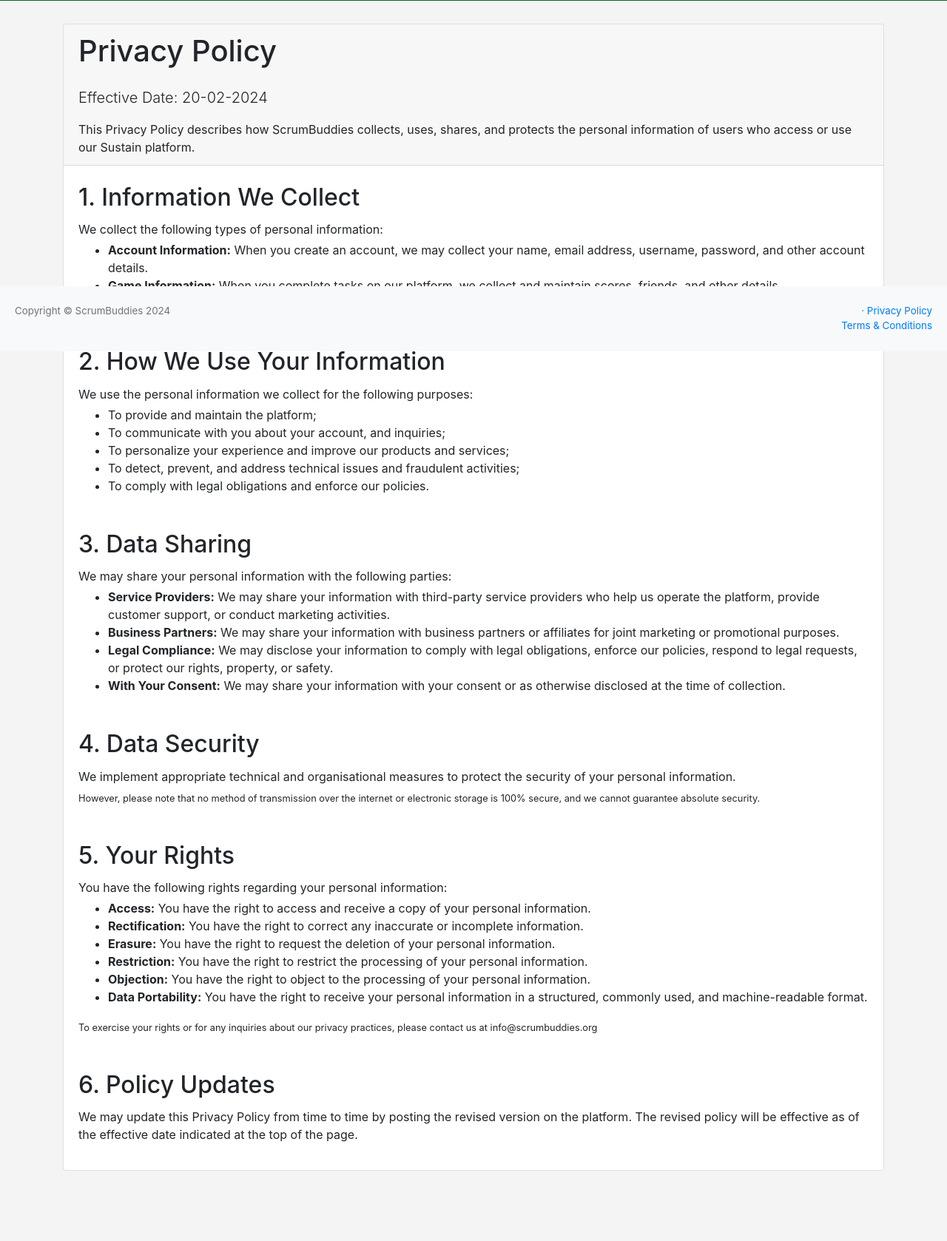
After one commit to CharlieSilver1108/Sustainability-Game, a Django app: page /members/privacy_policy in a window 1280 px wide. The commit adds this page. Shown: the part 325-2003 px from the top of the page at 74% size. Run offline with Django 5.2, Linux system fonts and the light colour scheme.

```diff
--- a/Sustain/templates/Sustain/base.html
+++ b/Sustain/templates/Sustain/base.html
@@ -21,7 +21,7 @@
 
   <body id="mainContent" style="background: #f4f4f4;">
     <br/>
-    <div style="padding: 5px;">
+    <div style="padding: 7px;">
       {% block content %}
 
       {% endblock %}
@@ -34,7 +34,7 @@
   <footer class="py-4 bg-light mt-auto" style="font-size: smaller; padding: 5px; position: fixed; bottom: 0; width: 100%; height: auto; justify-content: space-between;" id="footer">
       <div class="text-muted float-left text-left col-6">Copyright &copy; ScrumBuddies 2024</div>
       <div class="float-right text-right col-6" style="display: flex; flex-direction: column;">
-          <a href="#">&middot; Privacy Policy</a>
+          <a href="{% url 'privacy_policy' %}">&middot; Privacy Policy</a>
           <a href="#">Terms &amp; Conditions</a>
       </div>
   </footer>
--- a/Sustain/templates/Sustain/navbar.html
+++ b/Sustain/templates/Sustain/navbar.html
@@ -24,19 +24,18 @@
 
 
         <li class="nav-item dropdown">
-          <a class="nav-link dropdown-toggle" href="#" id="navbarDropdown" role="button" data-toggle="dropdown" aria-haspopup="true" aria-expanded="false">
-            Settings
-          </a>
+          <a class="nav-link dropdown-toggle" href="#" id="navbarDropdown" role="button" data-toggle="dropdown" aria-haspopup="true" aria-expanded="false">Account</a>
           <div class="dropdown-menu" aria-labelledby="navbarDropdown">
-            <a class="dropdown-item" href="#">Action</a>
-            <a class="dropdown-item" href="#">Another action</a>
 
-            {% if user.is_authenticated and user.is_superuser %}
+            {% if user.is_authenticated %}
+              {% if user.is_superuser %}
                 <a class="dropdown-item" href="{% url 'admin:index' %}">Admin</a>
               {% endif %}
 
+              <a class="dropdown-item" href="#">Update Account</a>
+              <a class="dropdown-item text-muted" href="{% url 'delete_user' %}">Delete Account</a>
+
               <div class="dropdown-divider"></div>
-              {% if user.is_authenticated %}
                   <a class="dropdown-item" href="{% url 'logout_user' %}">Logout</a>
             {% else %}
               <a class="dropdown-item" href="{% url 'login_user' %}">Login</a>
--- /dev/null
+++ b/members/templates/members/privacy_policy.html
@@ -0,0 +1,76 @@
+{% extends 'Sustain/base.html' %}
+
+
+{% block content %}
+    <title>Privacy Policy</title>
+
+    <div class="container">
+        <div class="row justify-content-center">
+            <div class="col-12">
+                <div class="card">
+                    <div class="card-header">
+                        <h1 class="card-title mb-4">Privacy Policy</h1>
+                        <p class="lead">Effective Date: 20-02-2024</p>
+                        <p class="card-text">This Privacy Policy describes how ScrumBuddies collects, uses, shares, and protects the personal information of users who access or use our Sustain platform.</p>
+                    </div>
+
+
+                    <div class="card-body">
+                        <h2 class="card-title mt-1">1. Information We Collect</h2>
+                            <p class="mb-1">We collect the following types of personal information:</p>
+                            <ul>
+                                <li><strong>Account Information:</strong> When you create an account, we may collect your name, email address, username, password, and other account details.</li>
+                                <li><strong>Game Information:</strong> When you complete tasks on our platform, we collect and maintain scores, friends, and other details.</li>
+                                <li><strong>Location Information:</strong> Some aspects of the platform require proof of location</li>
+                            </ul>
+
+
+                        <h2 class="card-title mt-5">2. How We Use Your Information</h2>
+                            <p class="mb-1">We use the personal information we collect for the following purposes:</p>
+                            <ul>
+                                <li>To provide and maintain the platform;</li>
+                                <li>To communicate with you about your account, and inquiries;</li>
+                                <li>To personalize your experience and improve our products and services;</li>
+                                <li>To detect, prevent, and address technical issues and fraudulent activities;</li>
+                                <li>To comply with legal obligations and enforce our policies.</li>
+                            </ul>
+
+
+                        <h2 class="card-title mt-5">3. Data Sharing</h2>
+                            <p class="mb-1">We may share your personal information with the following parties:</p>
+                            <ul>
+                                <li><strong>Service Providers:</strong> We may share your information with third-party service providers who help us operate the platform, provide customer support, or conduct marketing activities.</li>
+                                <li><strong>Business Partners:</strong> We may share your information with business partners or affiliates for joint marketing or promotional purposes.</li>
+                                <li><strong>Legal Compliance:</strong> We may disclose your information to comply with legal obligations, enforce our policies, respond to legal requests, or protect our rights, property, or safety.</li>
+                                <li><strong>With Your Consent:</strong> We may share your information with your consent or as otherwise disclosed at the time of collection.</li>
+                            </ul>
+
+
+                        <h2 class="card-title mt-5">4. Data Security</h2>
+                            <p class="mb-1">We implement appropriate technical and organisational measures to protect the security of your personal information.</p>
+                            <p><small>However, please note that no method of transmission over the internet or electronic storage is 100% secure, and we cannot guarantee absolute security.</small></p>
+
+
+                        <h2 class="card-title mt-5">5. Your Rights</h2>
+                            <p class="mb-1">You have the following rights regarding your personal information:</p>
+                            <ul>
+                                <li><strong>Access:</strong> You have the right to access and receive a copy of your personal information.</li>
+                                <li><strong>Rectification:</strong> You have the right to correct any inaccurate or incomplete information.</li>
+                                <li><strong>Erasure:</strong> You have the right to request the deletion of your personal information.</li>
+                                <li><strong>Restriction:</strong> You have the right to restrict the processing of your personal information.</li>
+                                <li><strong>Objection:</strong> You have the right to object to the processing of your personal information.</li>
+                                <li><strong>Data Portability:</strong> You have the right to receive your personal information in a structured, commonly used, and machine-readable format.</li>
+                            </ul>
+                            <p><small>To exercise your rights or for any inquiries about our privacy practices, please contact us at info@scrumbuddies.org</small></p>
+
+
+                        <h2 class="card-title mt-5">6. Policy Updates</h2>
+                            <p>We may update this Privacy Policy from time to time by posting the revised version on the platform. The revised policy will be effective as of the effective date indicated at the top of the page.</p>
+                    </div>
+                </div>
+            </div>
+        </div>
+    </div>
+
+
+{% endblock %}
--- a/members/templates/members/register.html
+++ b/members/templates/members/register.html
@@ -86,9 +86,9 @@
 
                                         </div>
                                     </div>
-                                    <div class="card-footer text-center py-2">
+                                    <div class="card-footer py-2">
                                         <div class="d-flex align-items-center justify-content-between mt-2 mb-0">
-                                            <a></a>
+                                            <a class="text-muted"><small>Note: These details will be stored, see our privacy policy for details</small></a>
                                             <button type="submit" id="submitButton" class="btn" style="background-color:#0B6623; color: white;" value="Submit">Register</button>
                                         </div>
                                     </div>
--- a/members/urls.py
+++ b/members/urls.py
@@ -6,5 +6,7 @@
     path('login_user', views.login_user, name="login_user"),
     path('logout_user', views.logout_user, name="logout_user"),
     path('register_user', views.register_user, name="register_user"),
+    path('delete_user', views.delete_user, name='delete_user'),
     path('profile_user', views.profile_user, name="profile_user"),
+    path('privacy_policy', views.privacy_policy, name="privacy_policy"),
 ]
--- a/members/views.py
+++ b/members/views.py
@@ -45,6 +45,19 @@
         form = RegisterUserForm()
     return render(request, 'members/register.html', {'form':form,})
 
+def delete_user(request):
+    if request.method == 'POST':
+        request.user.delete() # Delete the user account
+        logout(request)  # Log out the user after deleting the account
+        messages.success(request, ("You Have Been Logged Out"))
+        return redirect('login_user') # Redirect to the login page
+    else:
+        return render(request, 'members/delete.html')
+
 
 def profile_user(request):
     return render(request, 'members/profile.html', {})
+
+
+def privacy_policy(request):
+    return render(request, 'members/privacy_policy.html', {})
```
Also changed, not shown: members/templates/members/delete.html (added, +33 -0 lines), db.sqlite3. Lines whose indentation alone changed are shown as unchanged.
